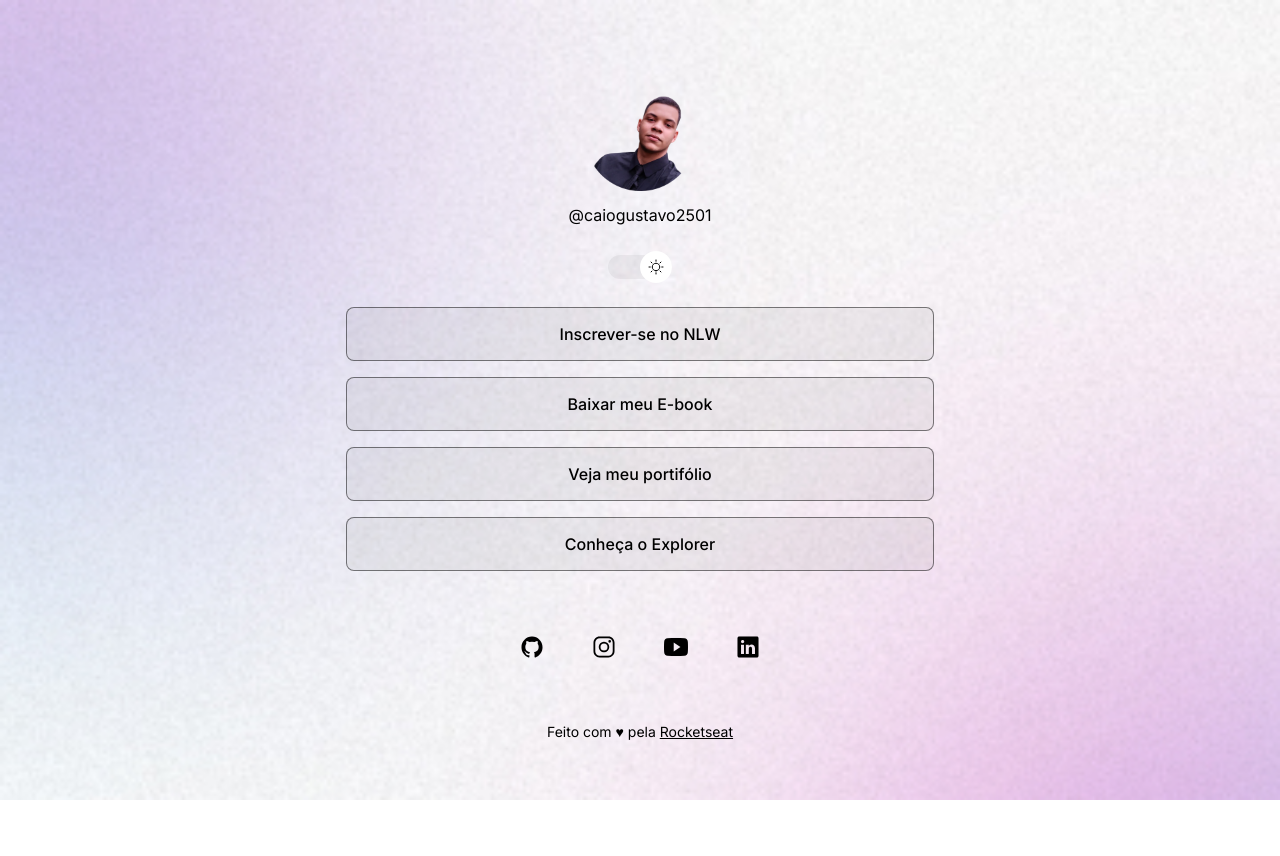
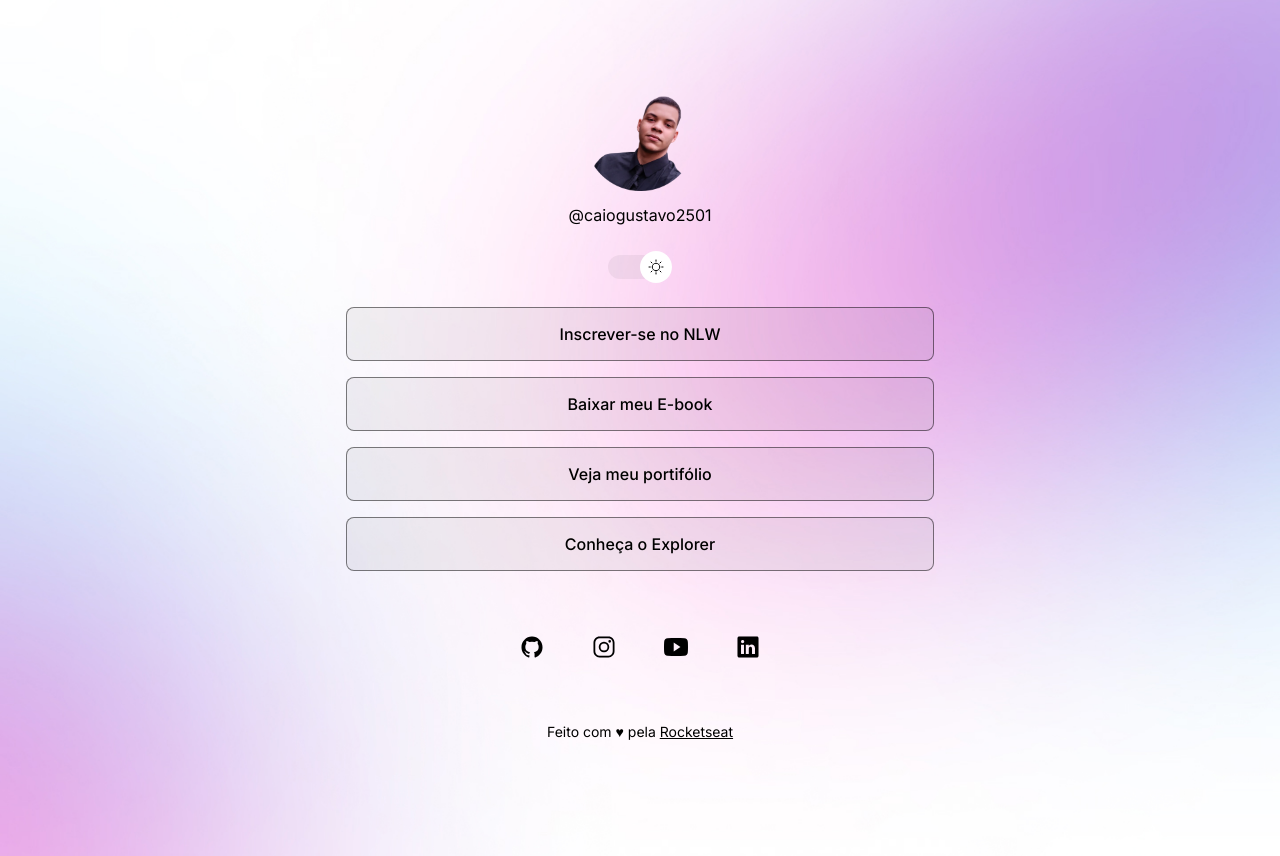
Before and after one commit to CaioFerreira007/MeuPrimeiroProjeto, a plain HTML site: page index.html in a window 1280 px wide. Both pictures are taken after a click on the element 640 px from the left and 172 px from the top of the page. Before the commit the page ends 800 px from the top, so only its background shows below. Drawn offline with nearby package versions, Linux system fonts and the light colour scheme.

Commit message:
adjust media

```diff
--- a/style.css
+++ b/style.css
@@ -29,6 +29,7 @@
 body{
   color: var(--text-color);
   background-image: var(--bg-url);
+  height: 100vh;
   background-repeat: no-repeat;
   background-position: top center;
   background-size: cover;
@@ -189,3 +190,12 @@ body{
  text-decoration-line: underline;
 
  }
+
+ @media (min-width: 700px){
+  :root{
+    --bg-url: url(bg-desktop.jpg);
+  }
+  .light {
+    --bg-url: url(bg-desktop-light.jpg);
+  }
+  }
```
